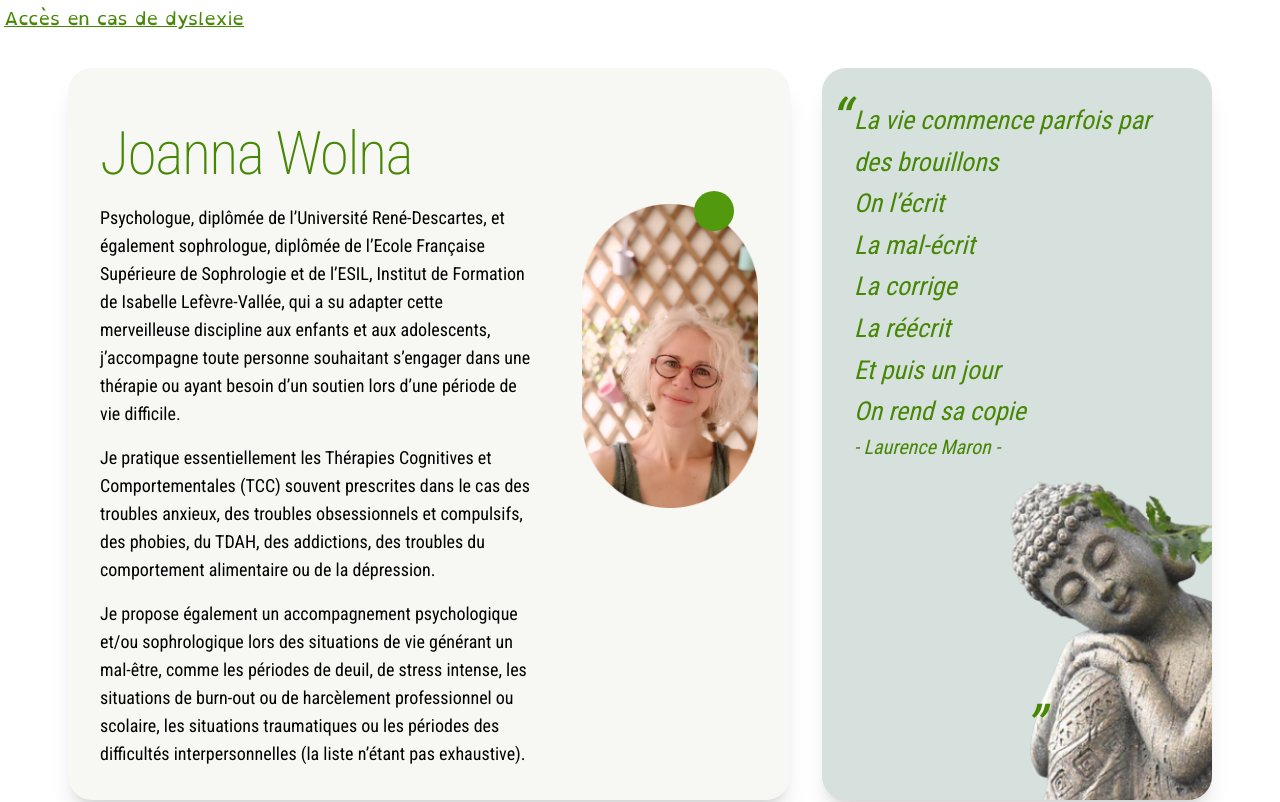
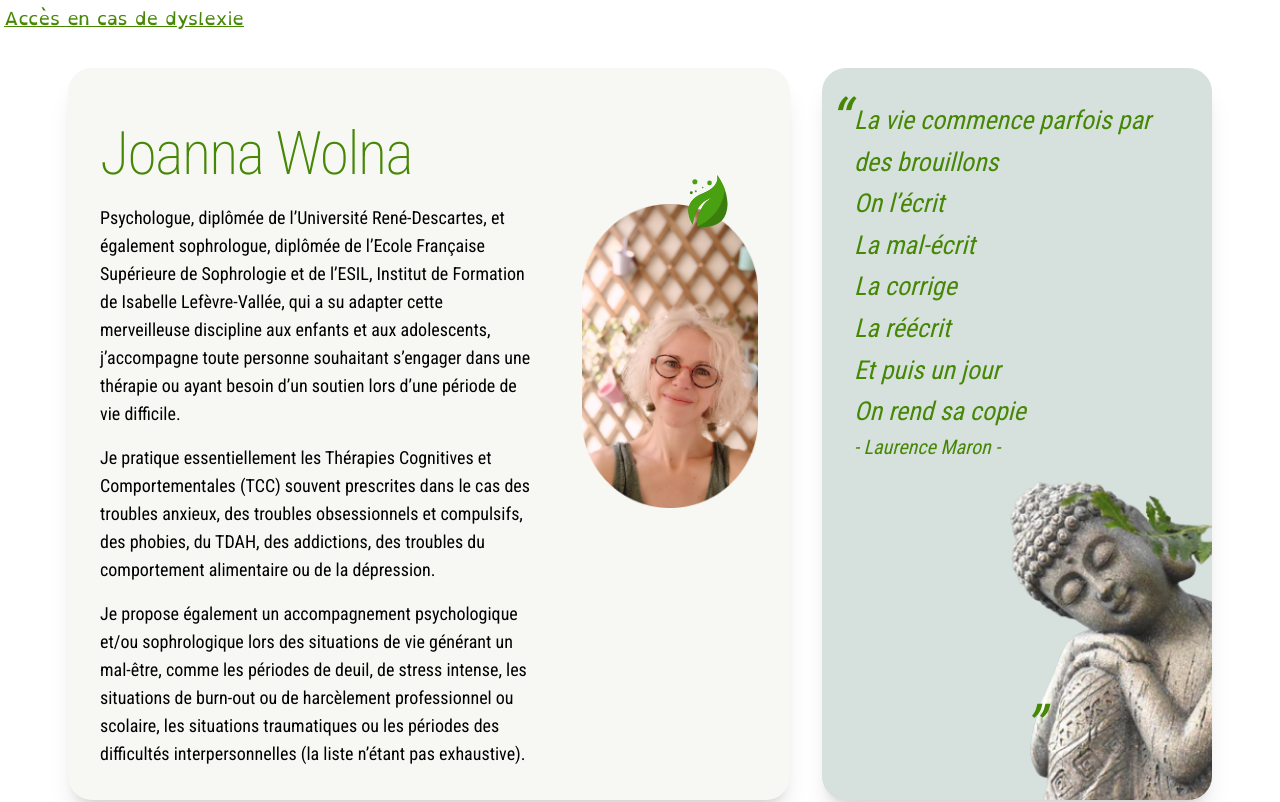
Before and after one commit to elixian/psy-joanna, a SvelteKit app: page / in a window 1280 px wide. Shown: the top 802 px of the page. Built offline with nearby package versions, Linux system fonts and the light colour scheme.

Commit message:
style : add leaf svg

```diff
--- a/src/components/presentation.svelte
+++ b/src/components/presentation.svelte
@@ -1,6 +1,7 @@
 
 <script>
     import jw from "$lib/images/joanna-wolna.png";
+
 </script>
 <div  class="card-prez pt-12  p-6 *:p-2 lg:rounded-3xl  lg:shadow-xl ">
     <h1 class="mb-1 text-6xl  font-thin tracking-tight text-dark-green  ">Joanna Wolna</h1>
@@ -42,11 +43,13 @@
     .bloc_photo::before{
         content:"";
         position:absolute;
-        width:40px;
+        width:52px;
         aspect-ratio: 1;
         background-color: #53990e;
-        border-radius: 9999px;
+        background:url('../lib/images/leaf-svgrepo-com.svg') ;
+        background-size: 52px;
+    background-repeat: no-repeat;
         right: 24px;
-        top: -13px;
+    top: -29px;
     }
 </style>
```
Also changed, not shown: src/lib/images/leaf-svgrepo-com.svg (added).
